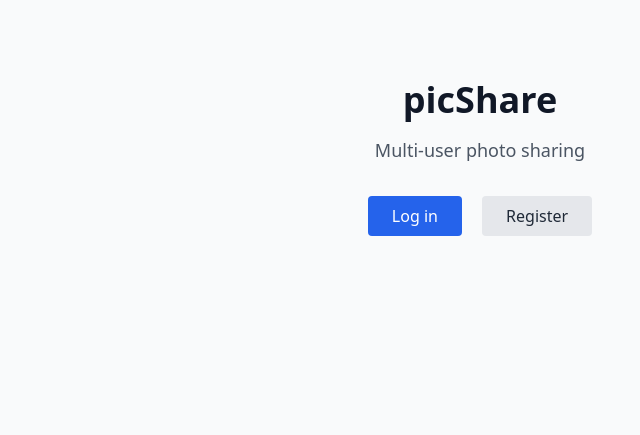
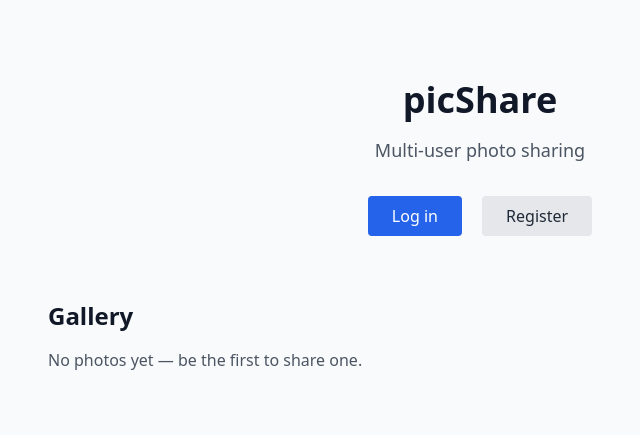
Before and after one commit to ol-eg/picShare, a FastAPI app: template app/templates/home.html in a window 1280 px wide. Shown: the top 435 px of the page, without its empty margins (160-800 px from the left). Run offline with FastAPI, Linux system fonts and the light colour scheme; the template is opened without the code that fills it, so the values that code supplies are empty; some libraries are stand-ins or nearby versions.

Commit message:
Show empty-state message when no photos in gallery

```diff
--- a/app/templates/home.html
+++ b/app/templates/home.html
@@ -32,5 +32,10 @@
     {% endfor %}
   </div>
 </section>
+{% else %}
+<section class="max-w-4xl mx-auto px-4 pb-16">
+  <h2 class="text-2xl font-bold text-gray-900 mb-4">Gallery</h2>
+  <p class="text-gray-600">No photos yet — be the first to share one.</p>
+</section>
 {% endif %}
 {% endblock %}
```
Also changed, not shown: tests/test_frontend_gallery.py (+8 -0 lines).
